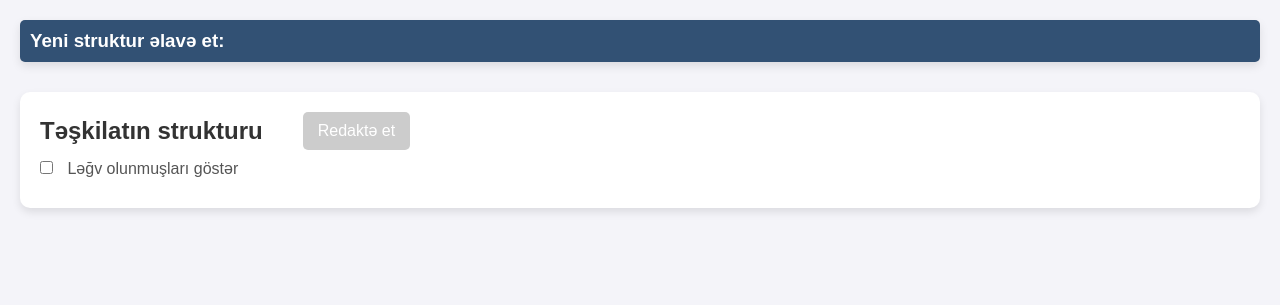
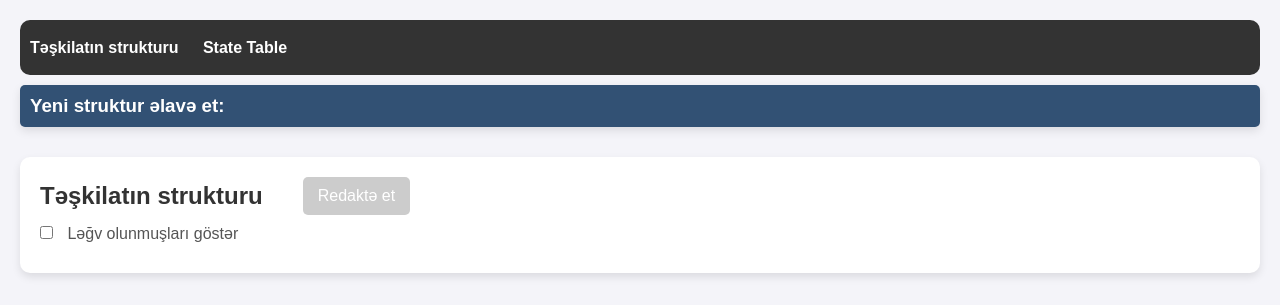
Before and after one commit to AslanovKamran/HumanResourcesFrontEnd, a plain HTML site: page OrganizationStructures/index.html in a window 1280 px wide. Drawn offline with Linux system fonts and the light colour scheme; some packages are replaced by stand-ins of ours; no server answers; a script that the page names is missing.

Commit message:
State Tables Added

```diff
--- a/OrganizationStructures/index.html
+++ b/OrganizationStructures/index.html
@@ -10,6 +10,12 @@
     <link rel="stylesheet" href="style.css">
 </head>
 
+<nav class="nav-panel">
+    <ul>
+        <li><a href="index.html">Təşkilatın strukturu</a></li>
+        <li><a href="/StateTable/index.html">State Table</a></li>
+    </ul>
+</nav>
 
 <div id="structureContainer">
 
--- a/OrganizationStructures/style.css
+++ b/OrganizationStructures/style.css
@@ -125,6 +125,40 @@ li a:hover {
     color: #003366;
     /* Darker blue when hovered */
     text-decoration: none;
+}
+
+/* #endregion */
+
+/* #region Navigation Panel */
+
+.nav-panel {
+    background-color: #333;
+    padding: 10px;
+    display: flex;
+    justify-content: flex-start;
+    margin-bottom: 10px;
+    border-radius: 10px;
+}
+
+.nav-panel ul {
+    list-style-type: none;
+    margin: 0;
+    padding: 0;
+}
+
+.nav-panel ul li {
+    display: inline;
+    margin-right: 20px;
+}
+
+.nav-panel ul li a {
+    color: white;
+    text-decoration: none;
+    font-weight: bold;
+}
+
+.nav-panel ul li a:hover {
+    color: #ddd;
 }
 
 /* #endregion */
--- /dev/null
+++ b/StateTable/style.css
@@ -0,0 +1,4 @@
+*{
+    box-sizing: border-box;
+
+}
```
Also changed, not shown: StateTable/index.html (added, +13 -0 lines), StateTable/script.js (added).
